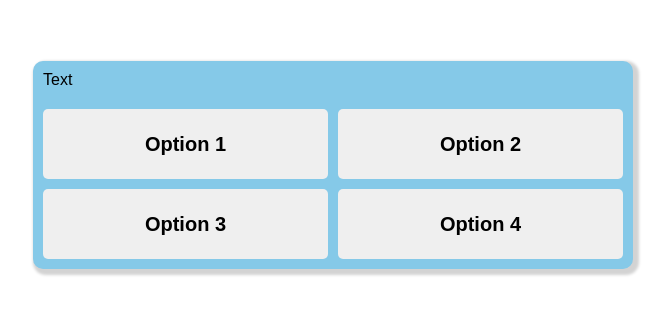
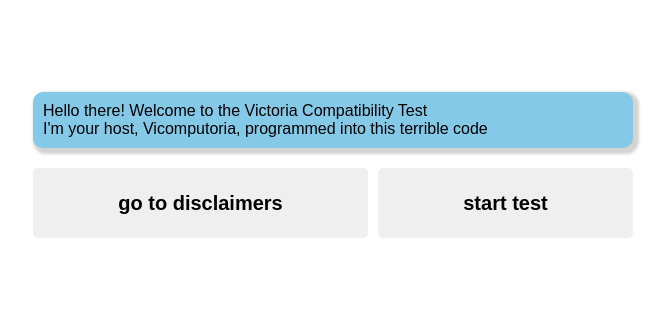
Before and after one commit to victorialslocum/compatibilitytestweb, a plain HTML site: page index.html in a window 1280 px wide. Shown: the part 235-550 px from the top of the page, without its empty margins (307-978 px from the left). Drawn offline with Linux system fonts and the light colour scheme.

Commit message:
finish base, attempt to add input

```diff
--- a/game.js
+++ b/game.js
@@ -1,7 +1,11 @@
-const textElement = document.getElementById("text");
-const textElement = document.getElementById("option-buttons");
+const text1Element = document.getElementById("text1");
+const text2Element = document.getElementById("text2");
+const optionButtonsElement = document.getElementById("option-buttons");
+const userInputElement = document.getElementById("input-element");
 
-let state = {};
+var userInput = document.getElementById("input-text");
+
+let score = 0;
 
 function startGame() {
   state = {};
@@ -9,44 +13,89 @@ function startGame() {
 }
 
 function showTextNode(textNodeIndex) {
-  const textNode = testNodes.find((textNode) => textNode.id === textNodeIndex);
-  textElement.innerText = textNode.text;
+  const textNode = textNodes.find((textNode) => textNode.id === textNodeIndex);
+  text1Element.innerText = textNode.text1;
+  text2Element.innerText = textNode.text2;
+  while (optionButtonsElement.firstChild) {
+    optionButtonsElement.removeChild(optionButtonsElement.firstChild);
+  }
+  while (userInputElement.firstChild) {
+    userInputElement.removeChild(userInputElement.firstChild);
+  }
+
+  textNode.options.forEach((option) => {
+    if (showOption(option)) {
+      const button = document.createElement("button");
+      button.innerText = option.text;
+      button.classList.add("btn");
+      button.addEventListener("click", () => selectOption(option));
+      optionButtonsElement.appendChild(button);
+    }
+  });
+
+  textNode.inputs.forEach((input) => {
+    if (showInput(input)) {
+      const input = document.createElement("input");
+      input.setAttribute("type", "text");
+      userInputElement.appendChild(input);
+    }
+  });
 }
 
-function selectOption(option) {}
+function showOption(option) {
+  return option.requiredState == null || option.requiredState(state);
+}
+
+function showInput(input) {
+  return true;
+}
+
+function selectOption(option) {
+  const nextTextNodeId = option.nextText;
+  if (nextTextNodeId <= 0) {
+    return startGame();
+  }
+  state = Object.assign(state, option.setState);
+  showTextNode(nextTextNodeId);
+}
 
 const textNodes = [
   {
     id: 1,
-    text: "Hello there! Welcome to the Victoria Compatibility Test",
+    text1: "Hello there! Welcome to the Victoria Compatibility Test",
+    text2: "I'm your host, Vicomputoria, programmed into this terrible code",
     options: [
       {
-        text: "ji",
-        setState: { disclaimers: true },
+        text: "go to disclaimers",
         nextText: 2,
       },
       {
-        text: "tiiii",
-        setState: { disclaimers: true },
-        nextText: 2,
+        text: "start test",
+        nextText: 3,
       },
     ],
   },
   {
     id: 2,
-    // text: "Hello there! Welcome to the Victoria Compatibility Test",
-    // options: [
-    //   {
-    //     text: "ji",
-    //     setState: { disclaimers: true },
-    //     nextText: 2,
-    //   },
-    //   {
-    //     text: "tiiii",
-    //     setState: { disclaimers: true },
-    //     nextText: 2,
-    //   }
-    // ],
+    text1: "Ok, here are the disclaimers...",
+    text2:
+      "\nOk, here you go: \n1. Victoria does not necessarily share the same views as Vicomputoria, and so judgements may not be representative of Victoria's viewpoints\n 2. This is terrible code, I know, and I'm sorry, but I'm learning. \n3. I am not responsible for any mental damages that occur as a result of weird questions, puns, or making fun of you. \n4. Everytime you break something, you get -10 points deducted. Proceed with caution\n",
+    options: [
+      {
+        text: "start test",
+        nextText: 3,
+      },
+    ],
+  },
+  {
+    id: 3,
+    text1: "heres an input box",
+    text2: "lets gooo",
+    inputs: [
+      {
+        label: "name",
+      },
+    ],
   },
 ];
 
--- a/index.html
+++ b/index.html
@@ -5,17 +5,27 @@
     <meta http-equiv="X-UA-Compatible" content="IE=edge" />
     <meta name="viewport" content="width=device-width, initial-scale=1.0" />
     <link href="style.css" rel="stylesheet" />
+    <script defer src="game.js"></script>
     <title>Document</title>
   </head>
   <body>
     <div class="container">
-      <div id="text">Text</div>
+      <div class="textcontainer">
+        <div id="text1">Text1</div>
+        <div id="text2">Text2</div>
+      </div>
       <div id="option-buttons" class="btn-grid">
         <button class="btn">Option 1</button>
         <button class="btn">Option 2</button>
         <button class="btn">Option 3</button>
         <button class="btn">Option 4</button>
       </div>
+      <div id="input-element" class="input">
+        <form>
+          <input type="text" id="input-text" name="fname"><br><br>
+          <input type="submit" value="Submit">
+        </form>
+      </div>
     </div>
   </body>
 </html>
--- a/style.css
+++ b/style.css
@@ -18,6 +18,10 @@ body {
 .container {
   width: 600px;
   max-width: 80%;
+}
+
+.textcontainer {
+  width: 600px;
   background-color: #85c9e8;
   padding: 10px;
   border-radius: 10px;
@@ -42,5 +46,5 @@ body {
 }
 
 .btn:hover {
-    background-color: rgb(211, 211, 211);
+  background-color: rgb(211, 211, 211);
 }
```
